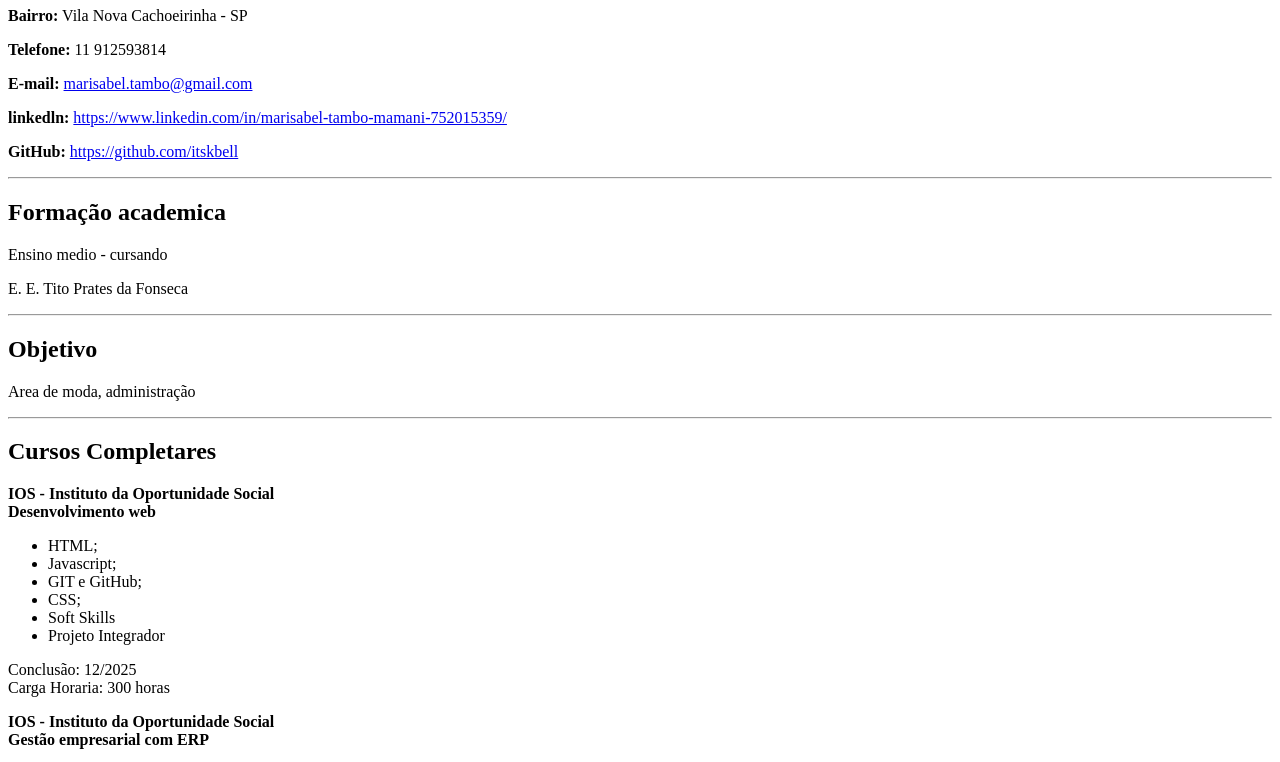
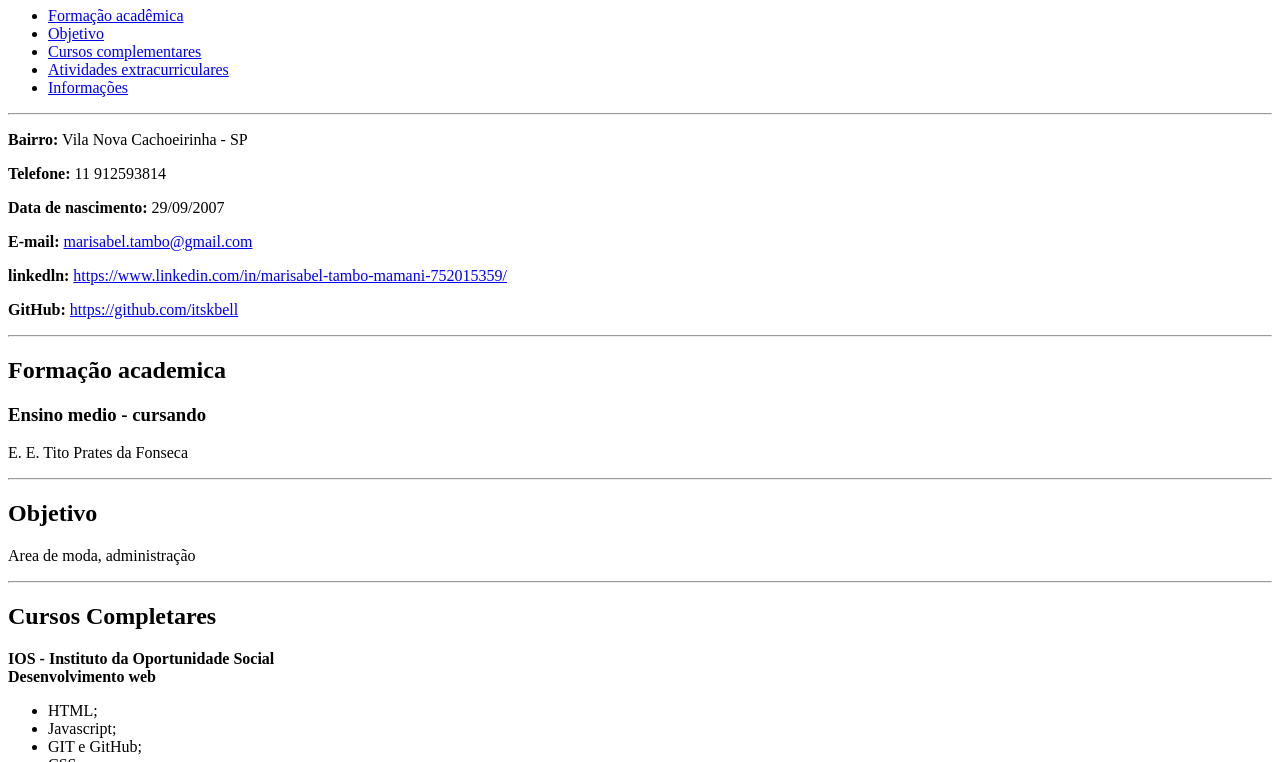
Before and after one commit to itskbell/curriculo-html, a plain HTML site: page index.html in a window 1280 px wide. Shown: the part 73-835 px from the top of the page. Drawn offline with Linux system fonts and the light colour scheme.

Commit message:
Eu arrumei a semânticado HTML

```diff
--- a/css/style.css
+++ b/css/style.css
@@ -1,3 +1,3 @@
 h1{
-    color: rgb(131, 112, 242);
+    color: rgb(86, 68, 187);
 }
--- a/index.html
+++ b/index.html
@@ -3,7 +3,7 @@
 <head>
     <meta charset="UTF-8">
     <meta name="viewport" content="width=device-width, initial-scale=1.0">
-    <title> Currículo HTML </title>
+    <title> Currículo Marisabel Tambo Mamani </title>
 
 <link rel="stylesheet" href="css/style.css">
 </head>
@@ -11,30 +11,44 @@
 
 
      <header>
-         <h1> Marisabel Tambo Mamani  </h1>
-         <p> <b>Bairro:</b> Vila Nova Cachoeirinha - SP </p>
-         <p> <b> Telefone:</b> 11 912593814</p>
-         <p> <b>E-mail:</b> <a href="marisabel.tambo@gmail.com " target="_blank"> marisabel.tambo@gmail.com</a></p>
-         <p> <b>linkedln:</b> <a href="https://www.linkedin.com/in/marisabel-tambo-mamani-752015359/" target="_blank"> https://www.linkedin.com/in/marisabel-tambo-mamani-752015359/</a></p>
-         <p> <B>GitHub:</B> <a href="https://github.com/itskbell" target="_blank"> https://github.com/itskbell </a></p>
+         <h1> Marisabel Tambo Mamani </h1>
+
+         <nav>
+             <ul>
+                 <li><a href="#formacao-academica">Formação acadêmica</a></li>
+                 <li><a href="#objetivo">Objetivo</a></li>
+                 <li><a href="#cursos-complementares">Cursos complementares</a></li>
+                 <li><a href="#atividades-extracurriculares">Atividades extracurriculares</a></li>
+                 <li><a href="#informacoes">Informações</a></li>
+            </ul>
+        </nav>
 
      </header>
 
      <main>
          <hr>
-             <section>
+         <section id="informacoes">
+             <p> <b> Bairro:</b> Vila Nova Cachoeirinha - SP </p>
+             <p> <b> Telefone:</b> 11 912593814</p>
+             <p> <b> Data de nascimento: </b> 29/09/2007</p>
+             <p> <b>E-mail:</b> <a href="marisabel.tambo@gmail.com " target="_blank"> marisabel.tambo@gmail.com</a></p>
+             <p> <b>linkedln:</b> <a href="https://www.linkedin.com/in/marisabel-tambo-mamani-752015359/" target="_blank"> https://www.linkedin.com/in/marisabel-tambo-mamani-752015359/</a></p>
+             <p> <B>GitHub:</B> <a href="https://github.com/itskbell" target="_blank"> https://github.com/itskbell </a></p>
+         </section>
+         <hr>
+             <section id="formacao-academica">
                  <h2>Formação academica </h2>
-                     <p>Ensino medio - cursando </p>
+                     <h3>Ensino medio - cursando </h3>
                      <p>E. E. Tito Prates da Fonseca </p>
 
              </section>
          <hr>
-             <section>
+             <section id="objetivo">
                  <h2> Objetivo </h2>
                      <p> Area de moda, administração  </p>
              </section>
          <hr>
-             <section>
+             <section id="cursos-complementares">
                  <h2>Cursos Completares</h2>
                      <p><b>IOS - Instituto da Oportunidade Social <br> Desenvolvimento web </b></p>
                          <ul type = "disc">
@@ -74,7 +88,7 @@
 
          </section>
          <hr>
-         <section>
+         <section id="atividades-extracurriculares">
             <h2> Atividades extracurriculares </h2>
              <p>Setembro Amarelo – Prevenção contra suicídio
                <br> Carga Horária: 3 Horas </p>
@@ -87,7 +101,7 @@
 
      </main>
      <footer>
-
+<p> Marisabel Tambo Mamani 2025&reg; </p>
      </footer>
 
 
```
